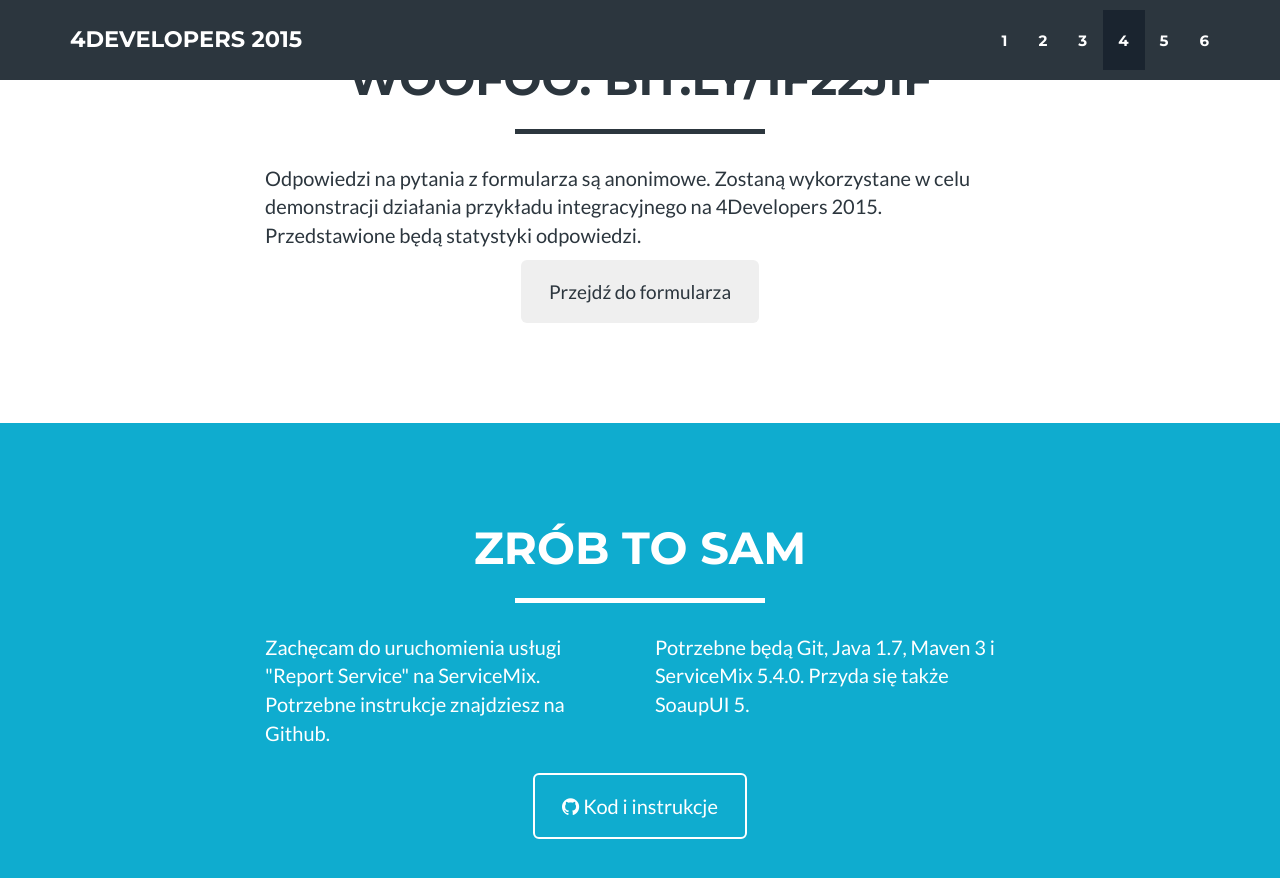
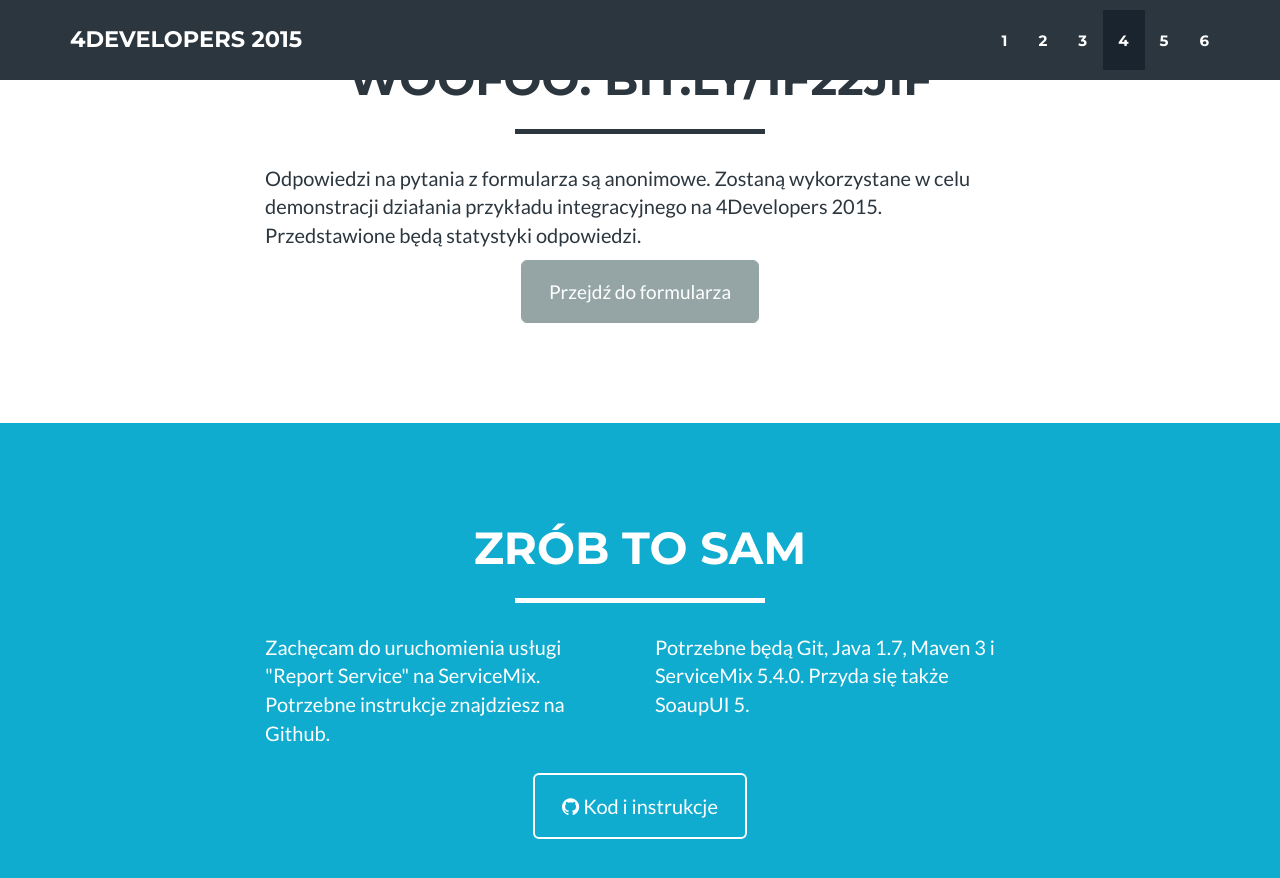
Before and after one commit to gniewkos/super-szybki-kurs-integracji-open-source, a Jekyll site: the page built from index.html, in a window 1280 px wide and 900 px high, scrolled down 2259 px. Shown: the top 878 px of the window. Built offline with Jekyll 4.4.1, drawn with Linux system fonts in a browser that asks for light colours.

Commit message:
btn fix, revert top fix

```diff
--- a/_includes/footer.html
+++ b/_includes/footer.html
@@ -40,8 +40,8 @@
     </footer>
 
     <!-- Scroll to Top Button (Only visible on small and extra-small screen sizes) -->
-    <!--<div class="scroll-top page-scroll visible-xs visible-sm">-->
-    <!--    <a class="btn btn-primary" href="#page-top">-->
-    <!--        <i class="fa fa-chevron-up"></i>-->
-    <!--    </a>-->
-    <!--</div>-->
+    <div class="scroll-top page-scroll visible-xs visible-sm">
+        <a class="btn btn-primary" href="#page-top">
+            <i class="fa fa-chevron-up"></i>
+        </a>
+    </div>
--- a/_includes/woofoo.html
+++ b/_includes/woofoo.html
@@ -12,9 +12,9 @@
                     <p>Odpowiedzi na pytania z formularza są anonimowe. Zostaną wykorzystane w celu demonstracji działania przykładu integracyjnego na 4Developers 2015. Przedstawione będą statystyki odpowiedzi. </p>
                 </div>
                 <div class="col-lg-8 col-lg-offset-2 text-center">
-                    <button target="_blank" href="https://gniewkos.wufoo.com/forms/przedstawienie/" class="btn btn-lg">
+                    <a target="_blank" href="https://gniewkos.wufoo.com/forms/przedstawienie/" class="btn btn-default btn-lg">
                         Przejdź do formularza
-                    </button>
+                    </a>
                 </div>
             </div>
         </div>
```
